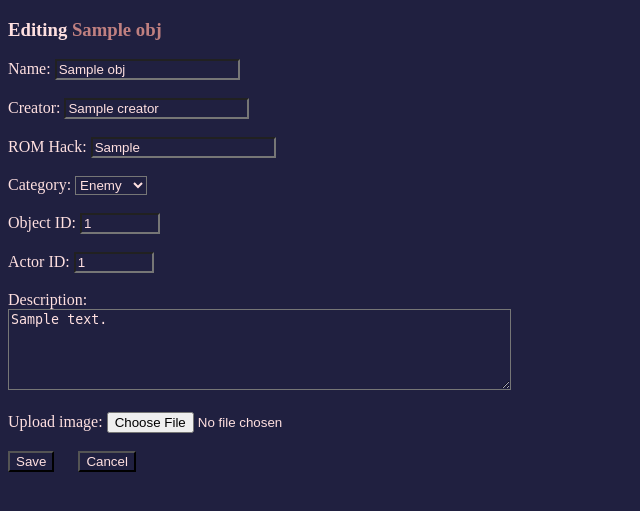
After one commit to pants64DS/SM64DS-Custom-Object-Database, a Flask app: template templates/edit_object.html in a window 1280 px wide. The commit adds this page. Shown: the top 511 px of the page, without its empty margins (0-640 px from the left). Run offline with Flask 2, Linux system fonts and the light colour scheme; the template is opened without the code that fills it: most values are stand-ins (such as "Sample title", 1, 10 or a date in 2020).

Commit message:
Allow users to edit existing objects

```diff
--- /dev/null
+++ b/templates/edit_object.html
@@ -0,0 +1,81 @@
+<!DOCTYPE html>
+<link rel="stylesheet" href="static/styles/main.css">
+{% if obj %}
+    <title>Editing {{ obj.name }} – SM64DS Custom Object Database</title>
+    <h3>Editing <span>{{ obj.name }}</span></h3>
+    <form action="/edit={{ obj.id }}" method="POST" enctype="multipart/form-data">
+{% else %}
+    <title>New Object – SM64DS Custom Object Database</title>
+    <h3>New Object</h3>
+    <form action="/add" method="POST" enctype="multipart/form-data">
+{% endif %}
+Name:
+{% if obj %}
+    <input type="text" name="name" value="{{ obj.name }}" required>
+{% else %}
+    <input type="text" name="name" required>
+{% endif %}
+<br><br>
+Creator:
+{% if obj %}
+    <input type="text" name="creator" value="{{ obj.creator }}">
+{% else %}
+    <input type="text" name="creator">
+{% endif %}
+<br><br>
+ROM Hack:
+{% if obj %}
+    <input type="text" name="rom_hack" value="{{ obj.rom_hack }}">
+{% else %}
+    <input type="text" name="rom_hack">
+{% endif %}
+<br><br>
+<label>Category:</label>
+<select name="category">
+    {% if obj %}
+        {% if obj.category == "Enemy"    %} <option selected> {% else %} <option> {% endif %} Enemy</option>
+        {% if obj.category == "Platform" %} <option selected> {% else %} <option> {% endif %} Platform</option>
+        {% if obj.category == "Item"     %} <option selected> {% else %} <option> {% endif %} Item</option>
+        {% if obj.category == "Misc."    %} <option selected> {% else %} <option> {% endif %} Misc.</option>
+    {% else %}
+        <option>Enemy</option>
+        <option>Platform</option>
+        <option>Item</option>
+        <option selected>Misc.</option>
+    {% endif %}
+</select>
+<br><br>
+Object ID:
+{% if obj %}
+    <input type="number" min="0" max="65535" name="object_id" value="{{ obj.object_id }}">
+{% else %}
+    <input type="number" min="0" max="65535" name="object_id">
+{% endif %}
+<br><br>
+Actor ID:
+{% if obj %}
+    <input type="number" min="0" max="65535" name="actor_id" value="{{ obj.actor_id }}">
+{% else %}
+    <input type="number" min="0" max="65535" name="actor_id">
+{% endif %}
+<br><br>
+Description:
+<br>
+{% if obj %}
+    <textarea rows = "5" cols = "60" name="description">{{ obj.description }}</textarea>
+{% else %}
+    <textarea rows = "5" cols = "60" name="description"></textarea>
+{% endif %}
+</textarea>
+<br><br>
+Upload image:
+<input type="file" name="file" accept="image/*">
+<br><br>
+<input type="submit" value="Save">
+{% if obj %}
+    <input type="button" onclick="location.href='/view={{ obj.id }}'" value="Cancel">
+{% else %}
+    <input type="button" onclick="location.href='/'" value="Cancel">
+{% endif %}
+<input type="hidden" name="csrf_token" value="{{ session.csrf_token }}">
+</form>
--- a/templates/view_object.html
+++ b/templates/view_object.html
@@ -33,5 +33,8 @@
         {{ obj.actor_id }}
     {% endif %}
 
-    <p><input type="button" onclick="location.href='/'" value="Back"></p>
+    <p>
+        <input type="button" onclick="location.href='/edit={{ obj.id }}'" value="Edit">
+        <input type="button" onclick="location.href='/'" value="Back">
+    </p>
 </body>
```
Also changed, not shown: objects.py (+31 -4 lines), routes.py (+14 -1 lines), templates/new_object.html (deleted, +0 -40 lines).
